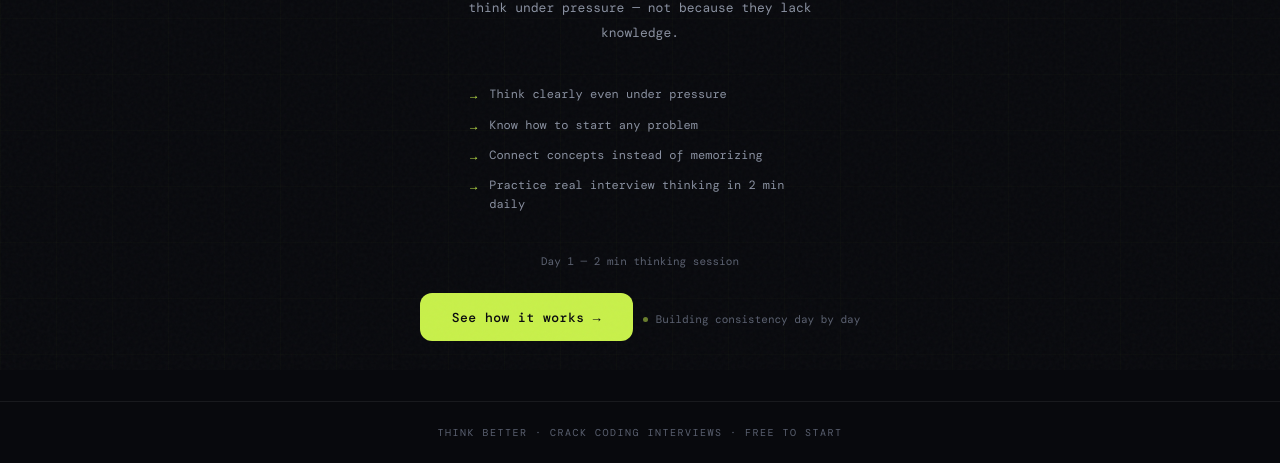
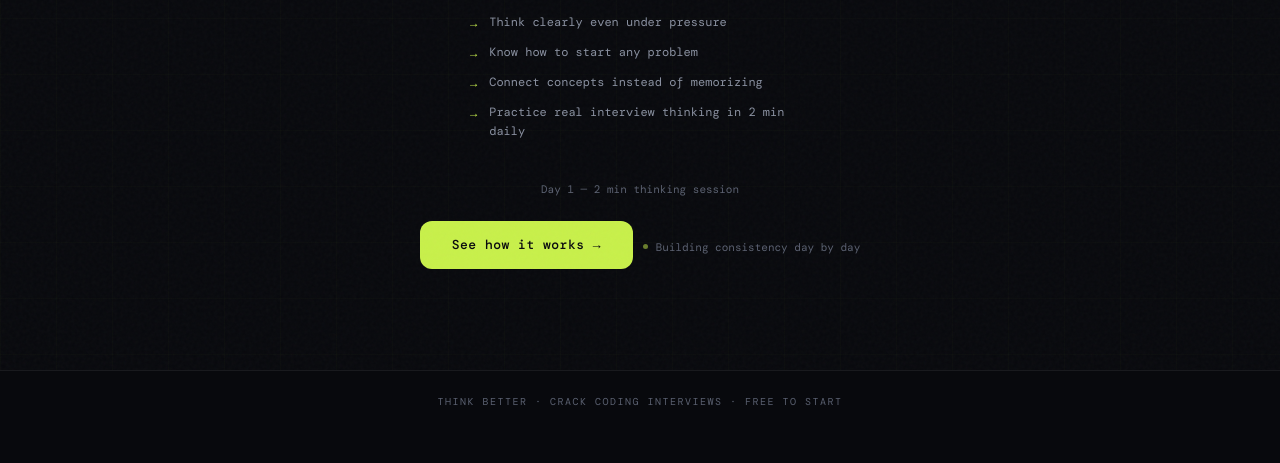
Before and after one commit to vedap24/think-better, a plain HTML site: page index.html in a window 1280 px wide. Shown: the part 430-893 px from the top of the page. After the commit the page ends 862 px from the top, so only its background shows below. Drawn offline with nearby package versions, Linux system fonts and the light colour scheme; a web font is replaced by a local one.

Commit message:
updated few lines in screen 1 and screen 3

```diff
--- a/index.html
+++ b/index.html
@@ -446,10 +446,7 @@ h1 .accent { color: var(--accent); }
     <div class="eyebrow"><span class="eyebrow-dot"></span>Daily thinking practice</div>
     <div class="hero-tag">For placement-bound students</div>
     <h1>Stay calm.<br>Think clearly.<br><span class="accent">Crack interviews.</span></h1>
-    <p class="hero-sub">
-      Most people panic because they don't know how to think under pressure —
-      not because they lack knowledge.
-    </p>
+
     <div class="promise-list" role="list">
       <div class="promise-item" role="listitem">Think clearly even under pressure</div>
       <div class="promise-item" role="listitem">Know how to start any problem</div>
@@ -489,7 +486,7 @@ h1 .accent { color: var(--accent); }
 <section class="screen" id="screen-reflection" aria-label="Realization">
   <div class="wrap">
     <div class="reflection-line" id="refLine1">
-      Oh… I've been memorizing instead of thinking.
+        You just solved a problem by thinking through it step by step.
     </div>
     <div class="reflection-sub" id="refSub">
       That's why problems feel harder than they should.
```
